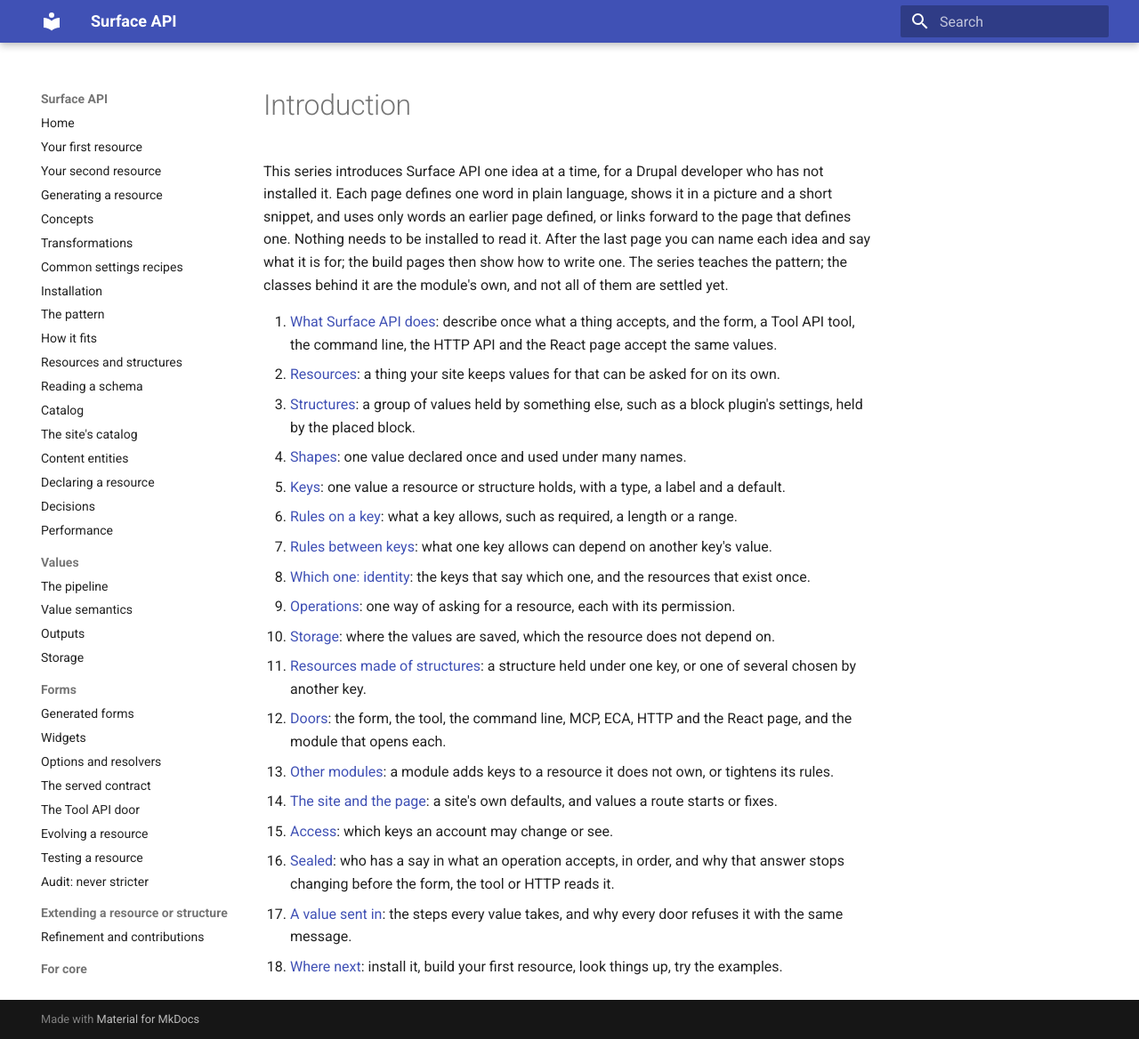
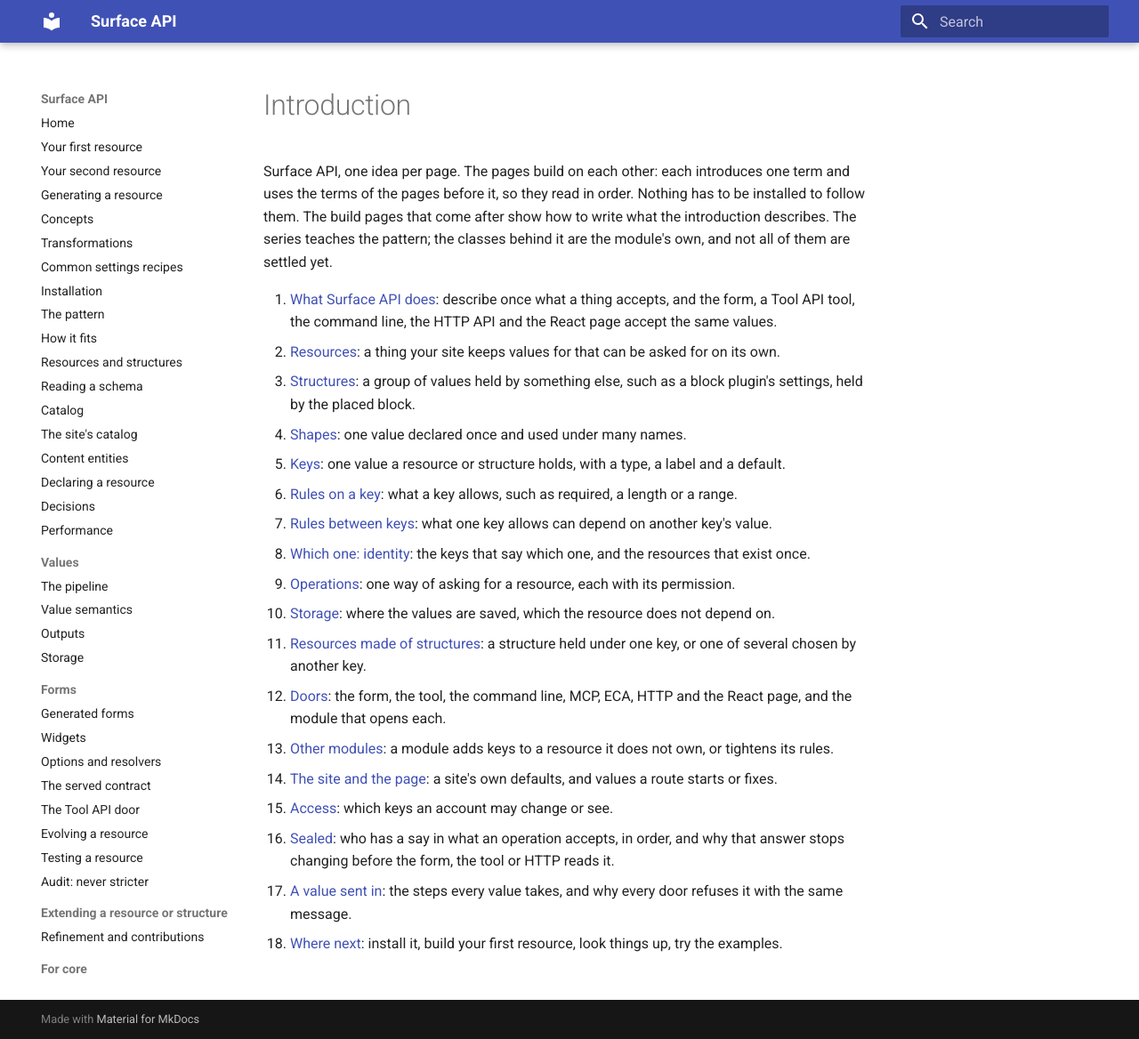
Before and after one commit to mlander/surface, an MkDocs documentation site: the page built from docs/introduction/index.md, in a window 1280 px wide and 1168 px high. Shown: the whole window at 89% size. Built offline with MkDocs 1.6.1 and Material for MkDocs 9.7.7, drawn with Linux system fonts in a browser that asks for light colours.

Commit message:
Introduction: the structures table says whether another module may change each of the three; the opening paragraph says what the series is without telling the reader what they will be able to do

```diff
--- a/docs/introduction/index.md
+++ b/docs/introduction/index.md
@@ -1,13 +1,11 @@
 # Introduction
 
-This series introduces Surface API one idea at a time, for a Drupal
-developer who has not installed it. Each page defines one word in plain
-language, shows it in a picture and a short snippet, and uses only words
-an earlier page defined, or links forward to the page that defines one. Nothing needs to be installed to read it. After
-the last page you can name each idea and say what it is for; the build
-pages then show how to write one. The series teaches the pattern; the
-classes behind it are the module's own, and not all of them are settled
-yet.
+Surface API, one idea per page. The pages build on each other: each
+introduces one term and uses the terms of the pages before it, so they
+read in order. Nothing has to be installed to follow them. The build
+pages that come after show how to write what the introduction
+describes. The series teaches the pattern; the classes behind it are
+the module's own, and not all of them are settled yet.
 
 1. [What Surface API does](01-what-it-does.md): describe once what a
    thing accepts, and the form, a Tool API tool, the command line, the
```
Also changed, not shown: docs/introduction/03-structures.md (+5 -5 lines).
